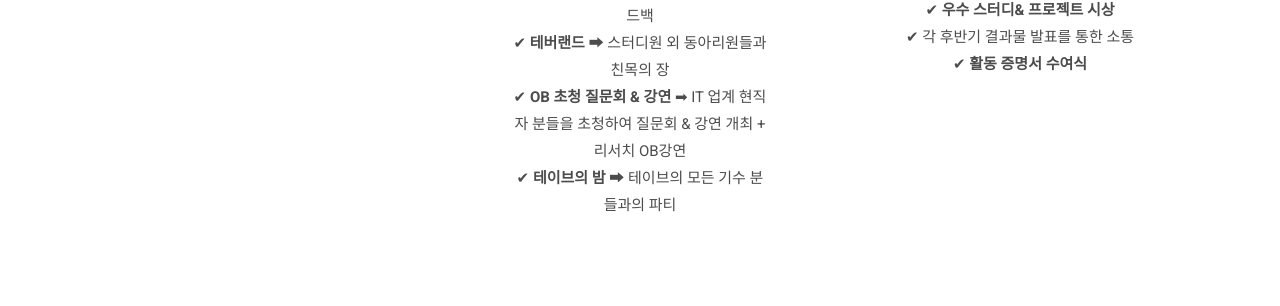
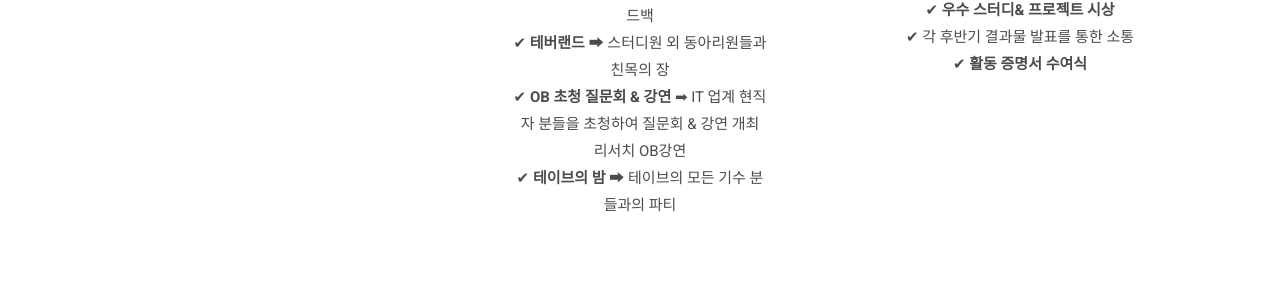
Before and after one commit to TAVEwave/TAVEwave.github.io, a Jekyll site: the page built from _pages/about.md, in a window 1280 px wide and 900 px high, scrolled down 2096 px. Shown: the part 172-478 px from the top of the window. Built offline with Jekyll 4.4.1, drawn with Linux system fonts in a browser that asks for light colours.

```diff
--- a/_data/settings.yml
+++ b/_data/settings.yml
@@ -78,7 +78,7 @@ work-process:
 
   - title: "후반기 활동"
     icon: "assets/images/icons/design.png"
-    content: "✔ <b>후반기 스터디 어택</b> ➡ 운영진과의 피드백 <br>✔  <b>테버랜드</b> ➡ 스터디원 외 동아리원들과 친목의 장 <br> ✔ <b>OB 초청 질문회 & 강연</b> ➡ IT 업계 현직자 분들을 초청하여 질문회 & 강연 개최 + 리서치 OB강연  <br>✔ <b>테이브의 밤</b> ➡ 테이브의 모든 기수 분들과의 파티"
+    content: "✔ <b>후반기 스터디 어택</b> ➡ 운영진과의 피드백 <br>✔  <b>테버랜드</b> ➡ 스터디원 외 동아리원들과 친목의 장 <br> ✔ <b>OB 초청 질문회 & 강연</b> ➡ IT 업계 현직자 분들을 초청하여 질문회 & 강연 개최  리서치 OB강연  <br>✔ <b>테이브의 밤</b> ➡ 테이브의 모든 기수 분들과의 파티"
 
 
   - title: "후반기 시상식 & 컨퍼런스"
```
